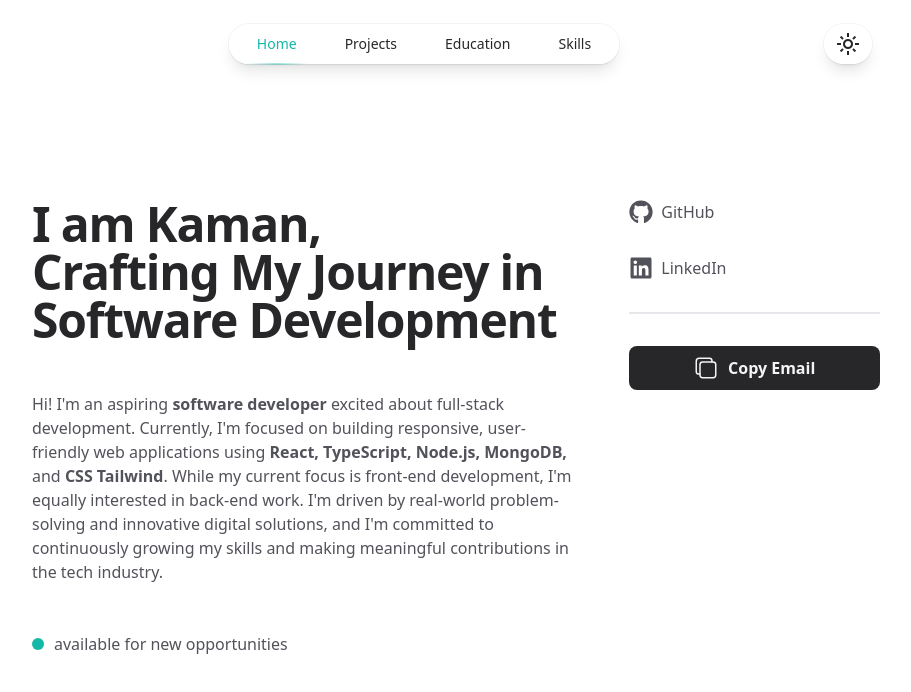
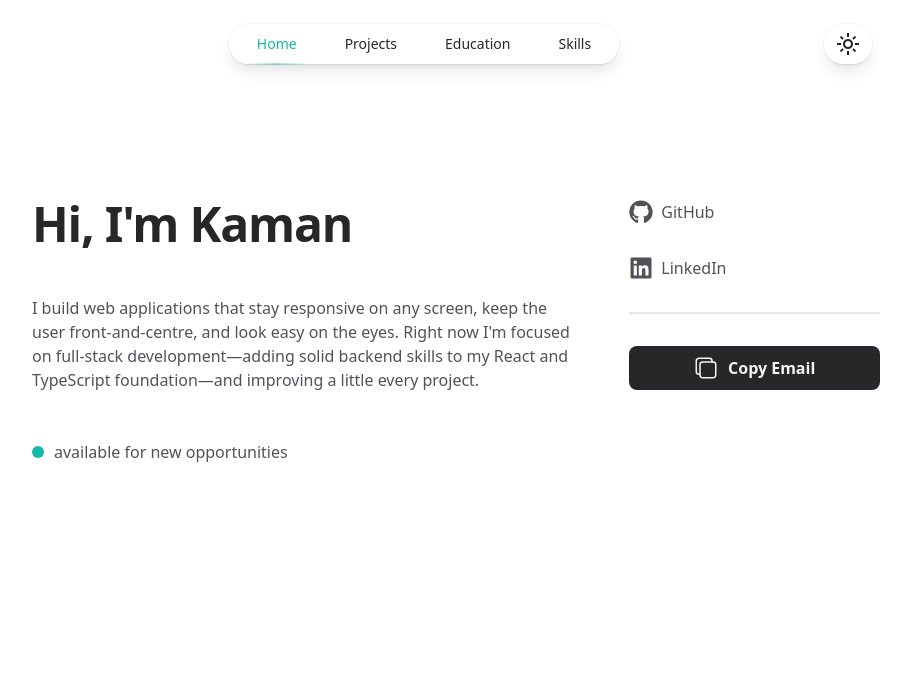
Before and after one commit to kskaman/resume-app, a React (Vite) app: page / in a window 1280 px wide. Shown: the top 692 px of the page, without its empty margins (184-1095 px from the left). Built offline with nearby package versions, Linux system fonts and the light colour scheme.

Commit message:
changed intro description

```diff
--- a/src/data/introData.ts
+++ b/src/data/introData.ts
@@ -1,12 +1,11 @@
 export const introHeading = `
-  I am Kaman,<br /> Crafting My Journey in Software Development`;
+  Hi, I'm Kaman`;
 
 export const introduction = `
-  Hi! I'm an aspiring <strong>software developer</strong> excited about full-stack
-  development. Currently, I'm focused on building responsive, user-friendly web
-  applications using <strong>React, TypeScript, Node.js, MongoDB,</strong> and
-  <strong>CSS Tailwind</strong>. While my current focus is front-end development,
-  I'm equally interested in back-end work. I'm driven by real-world problem-solving
-  and innovative digital solutions, and I'm committed to continuously growing my
-  skills and making meaningful contributions in the tech industry.
+   I build web applications that stay responsive
+   on any screen, keep the user front-and-centre,
+   and look easy on the eyes. Right now I'm focused
+   on full-stack development—adding solid backend
+   skills to my React and TypeScript foundation—and
+   improving a little every project.
 `;
```
